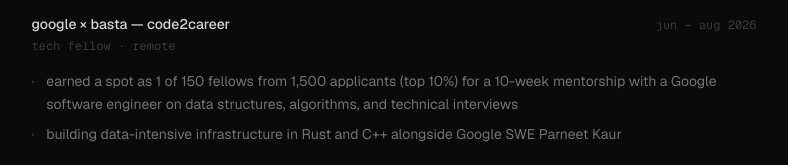
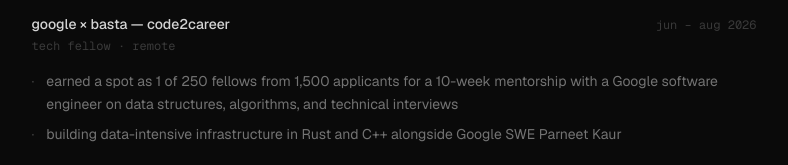
Before and after one commit to aidxhxr/aidxhxr-dev, a Next.js app: page /experience in a window 1280 px wide. Shown: the part 237-402 px from the top of the page, without its empty margins (246-1034 px from the left). Built offline with nearby package versions, Linux system fonts and the light colour scheme.

Commit message:
content(experience): fix code2career count to 1 of 250

```diff
--- a/app/experience/page.tsx
+++ b/app/experience/page.tsx
@@ -11,7 +11,7 @@
     period: "jun – aug 2026",
     location: "remote",
     bullets: [
-      "earned a spot as 1 of 150 fellows from 1,500 applicants (top 10%) for a 10-week mentorship with a Google software engineer on data structures, algorithms, and technical interviews",
+      "earned a spot as 1 of 250 fellows from 1,500 applicants for a 10-week mentorship with a Google software engineer on data structures, algorithms, and technical interviews",
       "building data-intensive infrastructure in Rust and C++ alongside Google SWE Parneet Kaur",
     ],
   },
```
